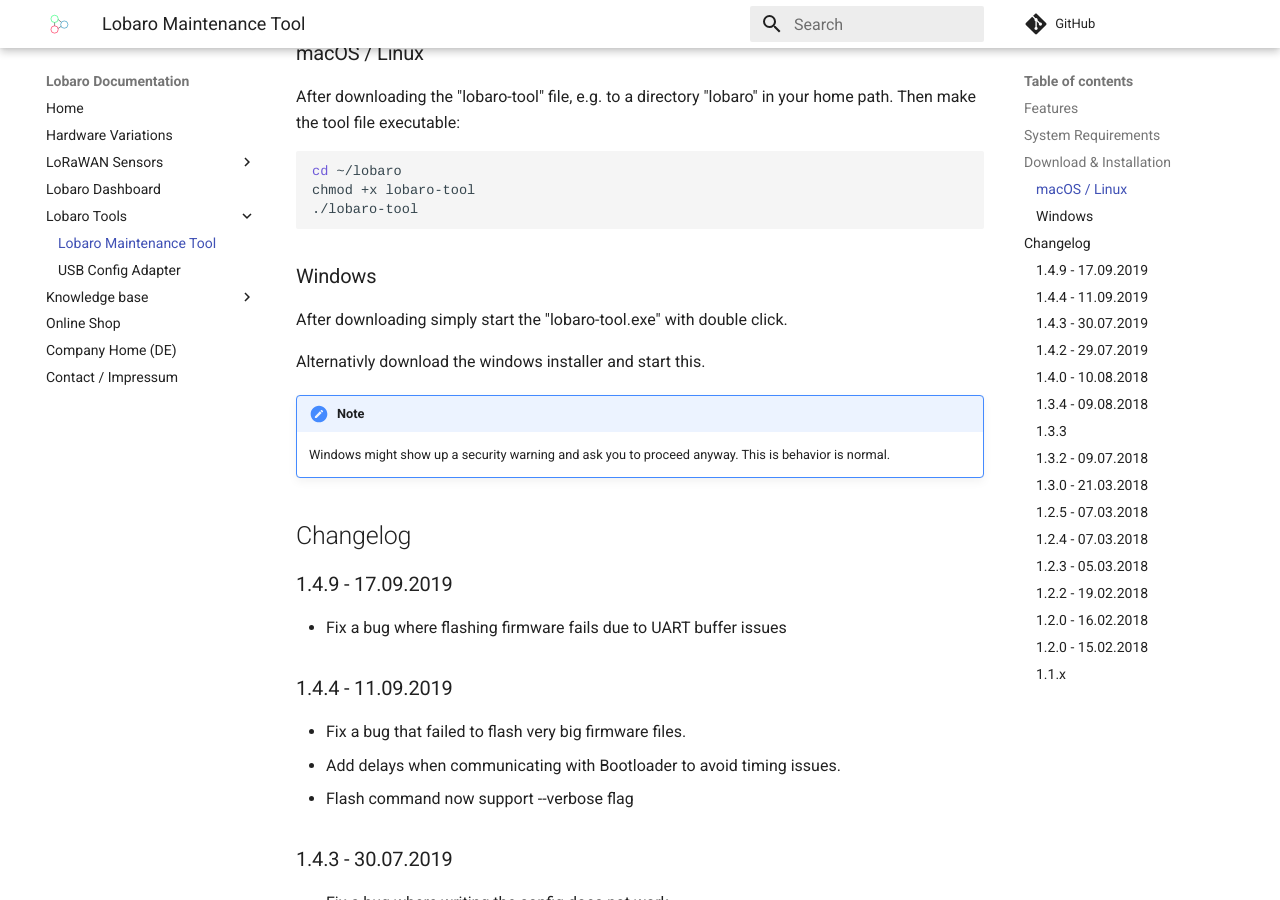
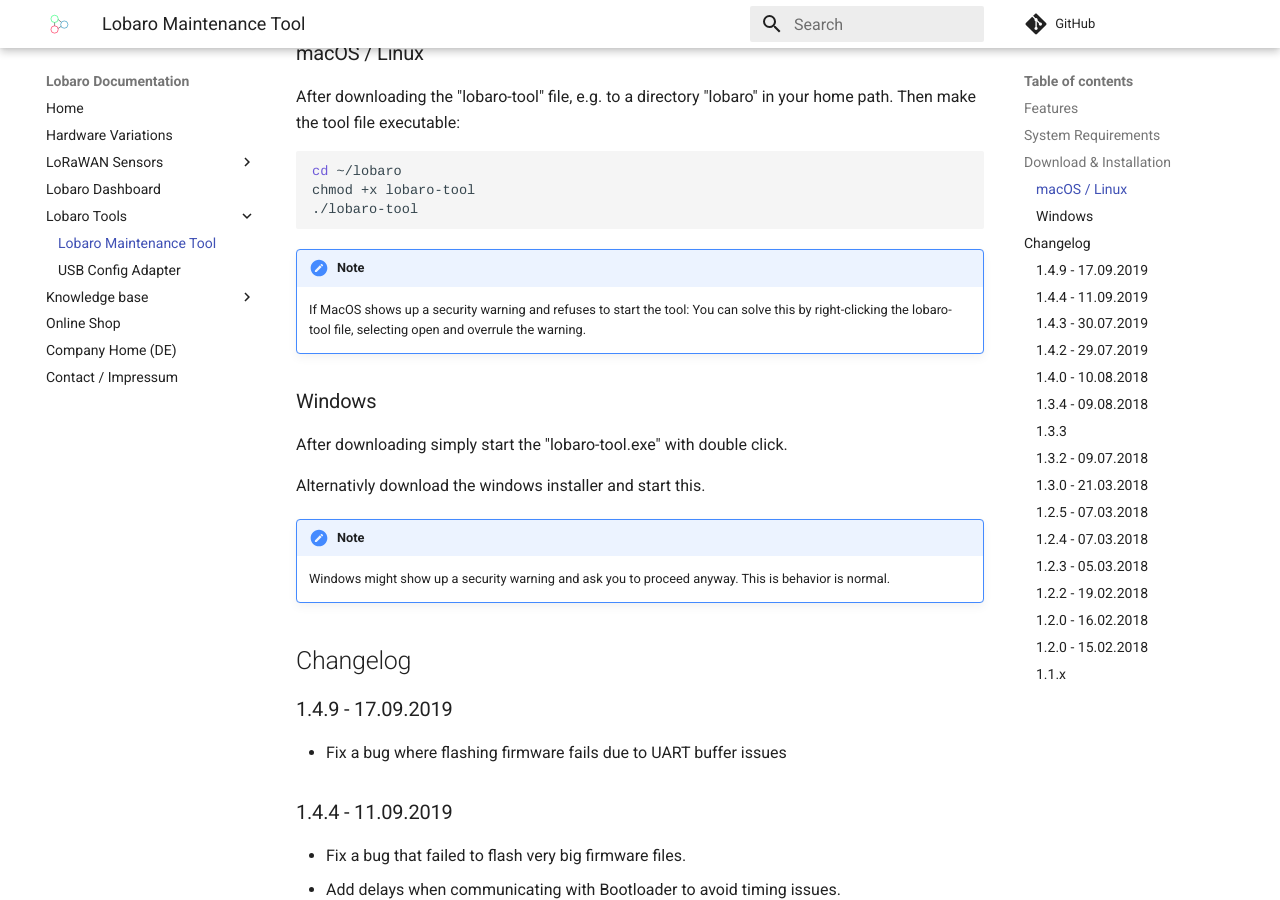
Before and after one commit to Lobaro/docs, an MkDocs documentation site: the page built from docs/tools/lobaro-tool.md, in a window 1280 px wide and 900 px high, scrolled down 1644 px. Built offline with MkDocs 1.6.1 and Material for MkDocs 9.7.7, drawn with Linux system fonts in a browser that asks for light colours; a script that is not in the unit is left out; comment, search, counter and statistics services are not loaded.

Commit message:
add info for macosx startup

````diff
--- a/docs/tools/lobaro-tool.md
+++ b/docs/tools/lobaro-tool.md
@@ -46,6 +46,10 @@
 chmod +x lobaro-tool
 ./lobaro-tool
 ```
+!!! note
+    If MacOS shows up a security warning and refuses to start the tool:
+    You can solve this by right-clicking the lobaro-tool file, selecting open and overrule the warning.
+
 ### Windows
 After downloading simply start the "lobaro-tool.exe" with double click.
 
````
